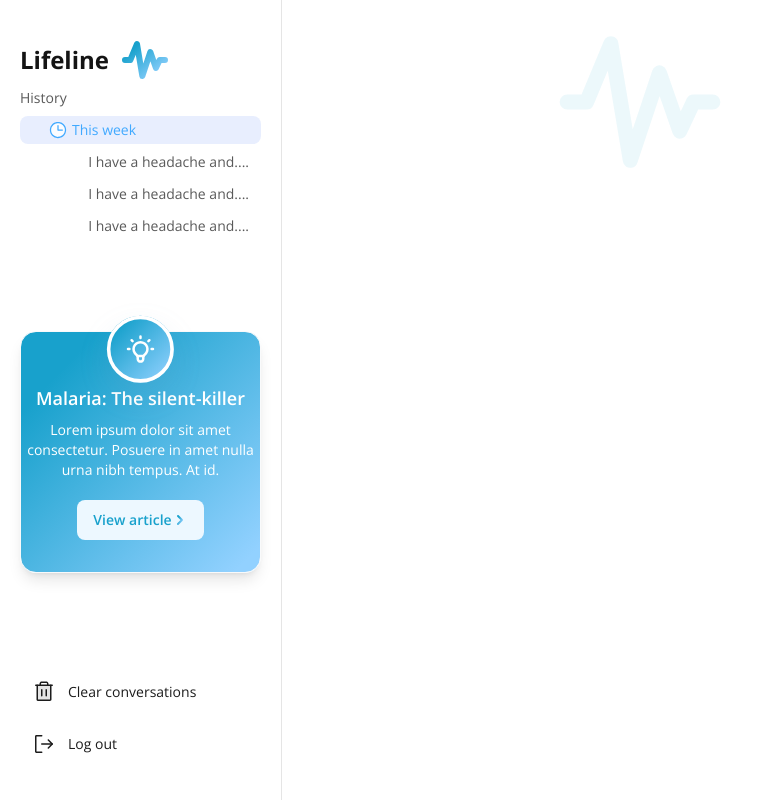
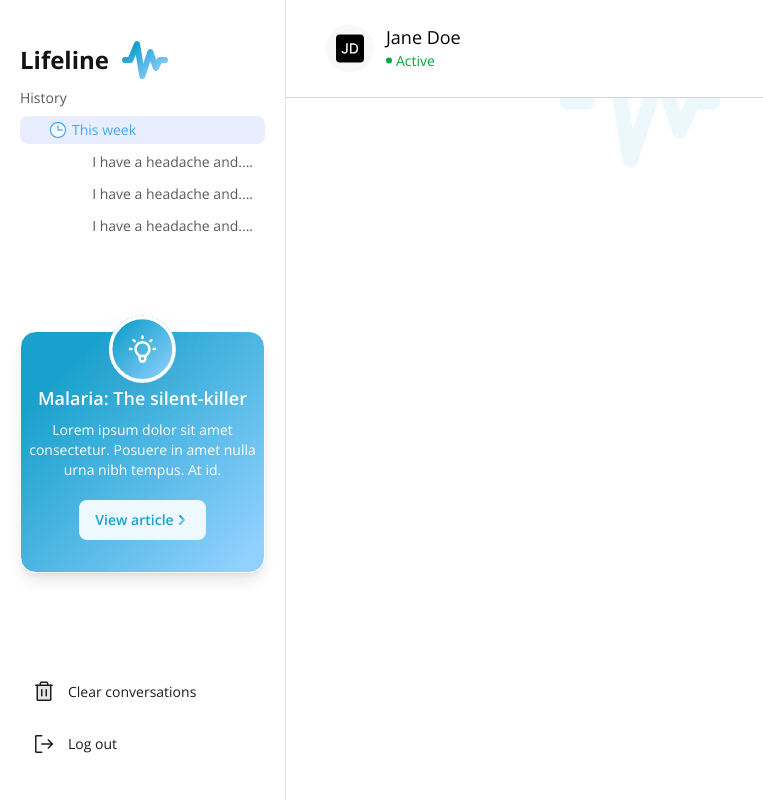
Before and after one commit to shadrxcc/lifelineai, a React (Vite) app: page /dashboard in a window 1280 px wide. Shown: the whole page, without its empty margins (0-763 px from the left). Built offline with nearby package versions, Linux system fonts and the light colour scheme.

Commit message:
feat: implement conversation header

```diff
--- /dev/null
+++ b/src/components/Conversation.tsx
@@ -0,0 +1,11 @@
+import ConversationHeader from "./ConversationHeader"
+
+function Conversation() {
+  return (
+    <div>
+        <ConversationHeader/>
+    </div>
+  )
+}
+
+export default Conversation
--- /dev/null
+++ b/src/components/ConversationHeader.tsx
@@ -0,0 +1,16 @@
+export default function ConversationHeader() {
+  return (
+    <div id="convo-header" className="px-10 py-6">
+      <div className="flex gap-x-3 items-center">
+        <img src="/pfp.svg" alt="" />
+        <div className="flex flex-col gap-y-1">
+          <p className="text-lg leading-5">Jane Doe</p>
+          <span className="flex items-center gap-x-1">
+            <img src="/active.svg" alt="" />
+            <p className="text-sm text-[#00A739]">Active</p>
+          </span>
+        </div>
+      </div>
+    </div>
+  );
+}
--- a/src/components/SideBar.tsx
+++ b/src/components/SideBar.tsx
@@ -4,7 +4,7 @@ const SideBar = () => {
   return (
     <div
       id="sidebar"
-      className="h-screen gap-y-8 flex flex-col justify-between w-[282px] py-8 px-5"
+      className="h-screen gap-y-8 flex flex-col justify-between w-[40%] lg:w-[286px] py-8 px-5"
     >
       <div>
         <div className="flex items-center gap-x-2">
--- a/src/index.css
+++ b/src/index.css
@@ -72,18 +72,26 @@ html body {
   background: var(--white-100, #fff);
 }
 
-
 .credit-card {
   border-radius: 16px;
-  background: var(--button-main-primary, linear-gradient(134deg, #18A1CC 16.37%, #92D1FF 94.77%));
+  background: var(
+    --button-main-primary,
+    linear-gradient(134deg, #18a1cc 16.37%, #92d1ff 94.77%)
+  );
 }
 
 #credit-btn {
   border-radius: var(--corner-radius-80, 8px);
-  background: var(--main-secondary, #EDF8FF);
+  background: var(--main-secondary, #edf8ff);
 }
 
 #flex-center {
   display: flex;
   align-items: center;
 }
+
+#convo-header {
+  border-bottom: 1px solid var(--gray-300, #d1d5db);
+  background: var(--light-100, #fff);
+  backdrop-filter: blur(5px);
+}
--- a/src/pages/Dashboard.tsx
+++ b/src/pages/Dashboard.tsx
@@ -1,3 +1,4 @@
+import Conversation from "../components/Conversation"
 import SideBar from "../components/SideBar"
 
 const Dashboard = () => {
@@ -6,8 +7,8 @@ const Dashboard = () => {
       <div className=''>
         <SideBar />
       </div>
-      <div className="flex-1 bg-sec  pt-[2rem] md:pl-[5rem] px-4 md:px-[2rem] pb-[3rem]">
-
+      <div className="flex-1">
+        <Conversation/>
       </div>
     </div>
   )
```
Also changed, not shown: public/active.svg (added), public/pfp.svg (added).
